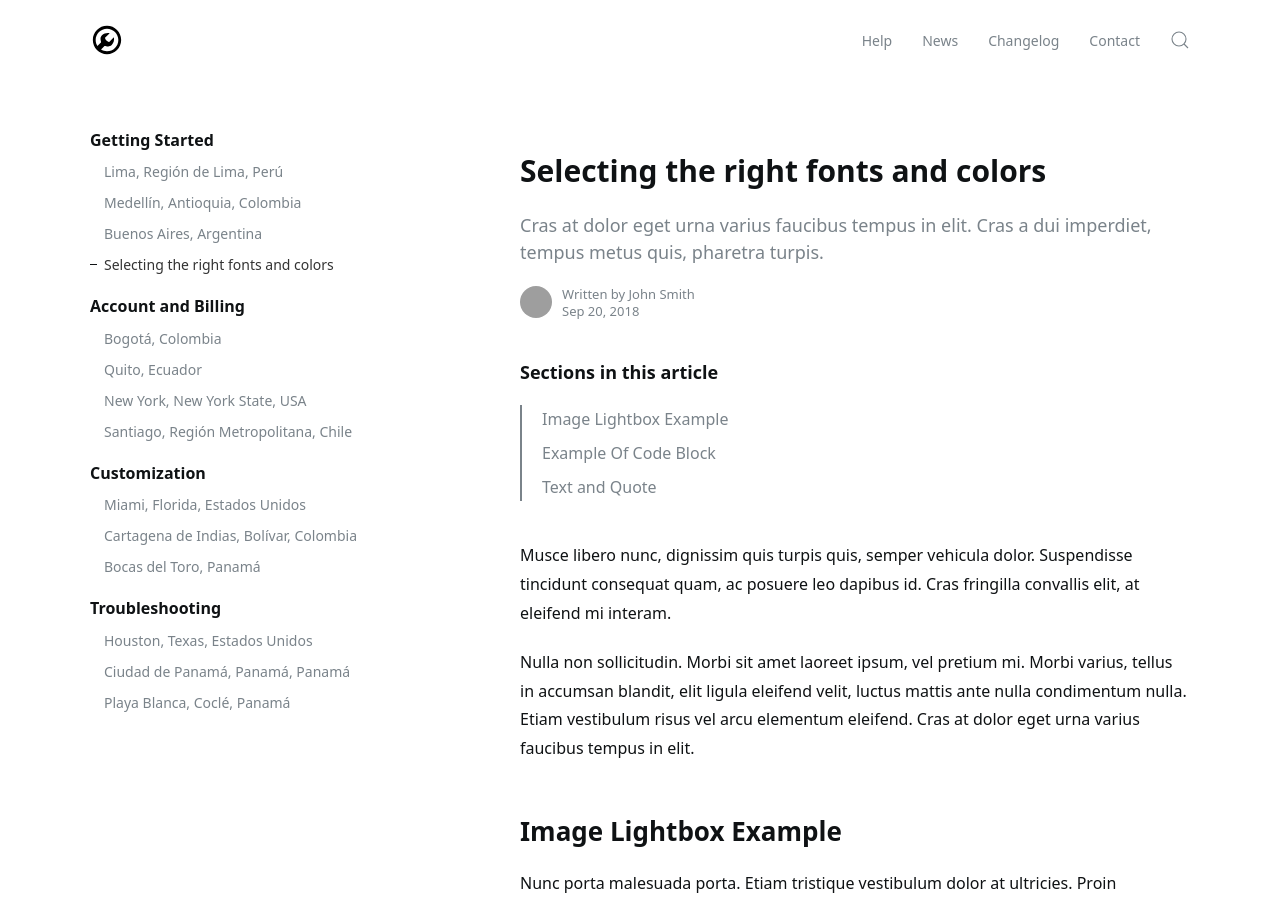
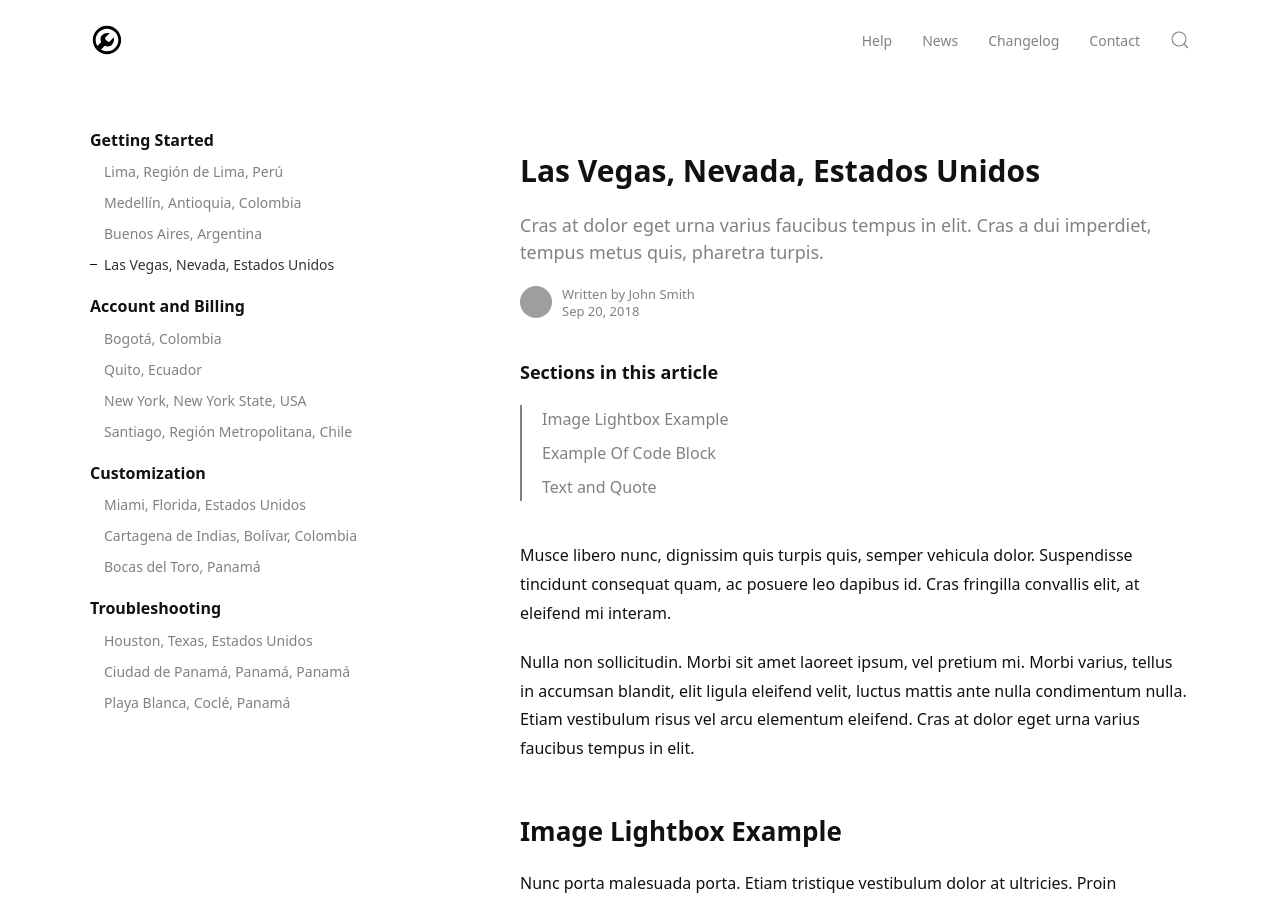
Before and after one commit to jelmii/jelmii.github.io, a Jekyll site: the page built from _docs/windows.md, in a window 1280 px wide and 900 px high. Built offline with Jekyll 4.4.1, drawn with Linux system fonts in a browser that asks for light colours; grey boxes are pictures that could not be loaded.

Commit message:
Update windows.md

```diff
--- a/_docs/windows.md
+++ b/_docs/windows.md
@@ -1,6 +1,6 @@
 ---
 layout: doc
-title: Selecting the right fonts and colors
+title: Las Vegas, Nevada, Estados Unidos
 subtitle: Cras at dolor eget urna varius faucibus tempus in elit. Cras a dui imperdiet, tempus metus quis, pharetra turpis.
 author:
 tags: othertag
```
